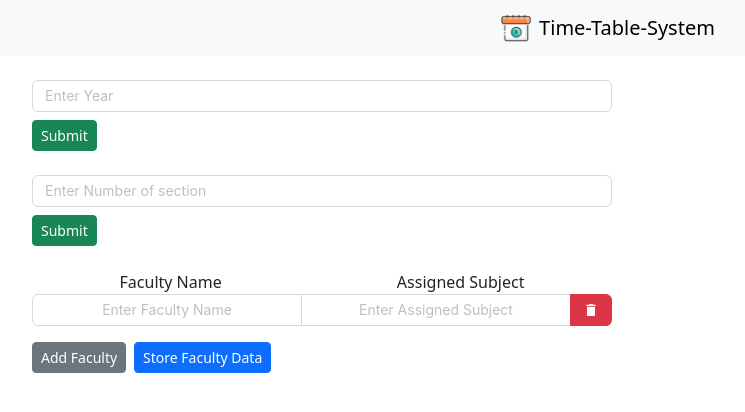
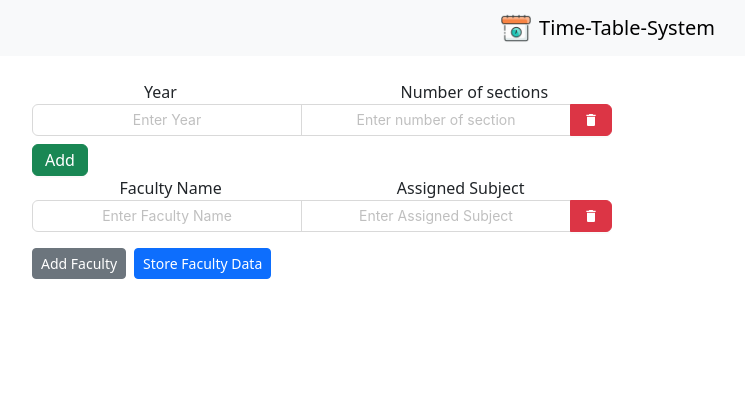
Before and after one commit to Divyx09/time-table-system, a React (Vite) app: page / in a window 1280 px wide. Shown: the top 412 px of the page, without its empty margins (28-773 px from the left). Built offline with nearby package versions, Linux system fonts and the light colour scheme.

Commit message:
Inputform

```diff
--- a/src/Component/InputForm.jsx
+++ b/src/Component/InputForm.jsx
@@ -3,6 +3,7 @@ import React, { useEffect, useState } from "react";
 import { ToastContainer, toast } from "react-toastify";
 import "react-toastify/dist/ReactToastify.css";
 import { MdDelete } from "react-icons/md";
+import { FaPlus } from "react-icons/fa";
 
 const InputForm = () => {
   const [timeSlots, setTimeSlots] = useState("");
@@ -22,33 +23,13 @@ const InputForm = () => {
     return id;
   };
 
-  const [yearName, setYearName] = useState("");
-  const [section, setSection] = useState("");
-  const [yearDetailArray, setYearDetailArray] = useState([]);
-
-  const handleYearSubmit = () => {
-    const newYear = {
-      yearID: idGenrator("year"),
-      yearName: yearName,
-      section: "",
-      semester: "",
-    };
-    setYearDetailArray((prev) => [...prev, newYear]);
-    console.log(yearDetailArray);
-    setYearName("");
-
-  };
-
-  const handleYearNameChange = (e) => {
-    setYearName(e.target.value);
-  };
-
-  useEffect(() => {
-    if (yearDetailArray.length > 0) {
-      console.log(yearDetailArray);
-    }
-  }, [yearDetailArray]);
-
+  const [section, setSection] = useState([
+    {
+      yearId: idGenrator("year"),
+      yearName: "",
+      NoofSections: "",
+    },
+  ]);
   const [facultyDataArray, setFacultyDataArray] = useState([
     { facultyID: idGenrator("fac"), facultyName: "", assignedSubject: "" },
   ]);
@@ -80,6 +61,17 @@ const InputForm = () => {
     ]);
   };
 
+  const addSectionPerYear = () => {
+    setSection([
+      ...section,
+      {
+        yearId: idGenrator("year"),
+        yearName: "",
+        NoofSections: "",
+      },
+    ]);
+  };
+
   const storeFacultyData = () => {
     const newSubjectDetailArray = facultyDataArray.map((faculty) => ({
       subjectID: idGenrator("sub"),
@@ -100,36 +92,54 @@ const InputForm = () => {
     }
   }, [subjectDetailArray]);
 
-  const handleDeleteButton = (index) => {
-    const newFacultyData = facultyDataArray.filter((_, i) => i !== index);
-    setFacultyDataArray(newFacultyData);
+  const handleDeleteFacultyInputFieldButton = (index) => {
+    if (facultyDataArray.length > 1) {
+      const newFacultyData = facultyDataArray.filter((_, i) => i !== index);
+      setFacultyDataArray(newFacultyData);
+    }
+  };
+
+  const handleDeleteSectionPerYearInputFields = (index) => {
+    if (section.length > 1) {
+      const newSectionPerYear = section.filter((_, i) => i !== index);
+      setSection(newSectionPerYear);
+    }
   };
 
   return (
     <>
       <div className="row my-4 mx-0">
         <div>
-          <div className="row mx-5">
-            <Input
-              className="col-6"
-              placeholder="Enter Year"
-              value={yearName}
-              onChange={handleYearNameChange}
-            />
+          <div className="col-6 d-flex justify-content-around mx-5">
+            <label>Year</label>
+            <label>Number of sections</label>
           </div>
-          <button
-            className="btn btn-success btn-sm mt-2 mx-5 mb-4"
-            onClick={handleYearSubmit}
+          {section.map((session, index) => (
+            <div className="row mx-5">
+              <div className="col-6 px-0">
+                <Space.Compact className="w-100 mb-2">
+                  <Input className="text-center" placeholder="Enter Year" />
+                  <Input
+                    className="text-center"
+                    placeholder="Enter number of section"
+                  />
+                  <Button
+                    className="btn btn-danger d-flex align-items-center"
+                    onClick={() =>  handleDeleteSectionPerYearInputFields (index)}
+                  >
+                    <MdDelete />
+                  </Button>
+                </Space.Compact>
+              </div>
+            </div>
+          ))}
+          <Button
+            className="btn btn-success d-flex align-items-center mx-5"
+            onClick={addSectionPerYear}
           >
-            Submit
-          </button>
-          <div className="row mx-5">
-            <Input className="col-6" placeholder="Enter Number of section" />
-          </div>
-          <button className="btn btn-success btn-sm mt-2 mx-5 mb-4">
-            Submit
-          </button>
-          <div></div>
+            Add
+          </Button>
+
           <div className="row mx-5">
             <div className="col-6  px-0">
               <div className="d-flex justify-content-around ">
@@ -156,7 +166,7 @@ const InputForm = () => {
                   />
                   <Button
                     className="btn btn-danger d-flex align-items-center"
-                    onClick={() => handleDeleteButton(index)}
+                    onClick={() => handleDeleteFacultyInputFieldButton(index)}
                   >
                     <MdDelete />
                   </Button>
```
Also changed, not shown: src/Component/SessionYear.jsx (added, +38 -0 lines).
